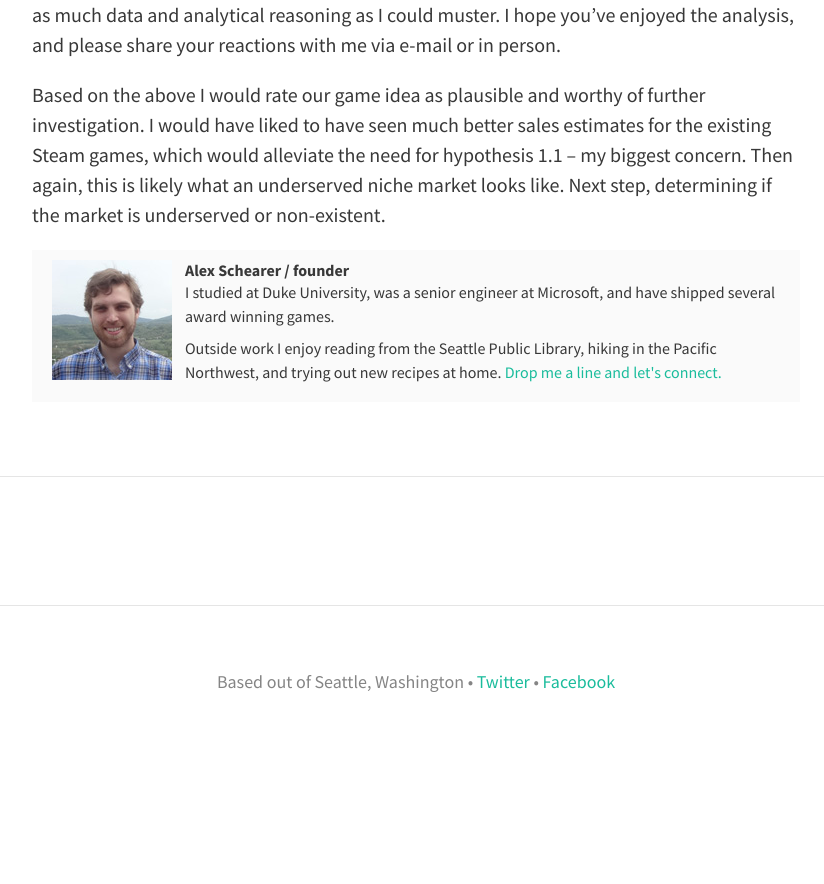
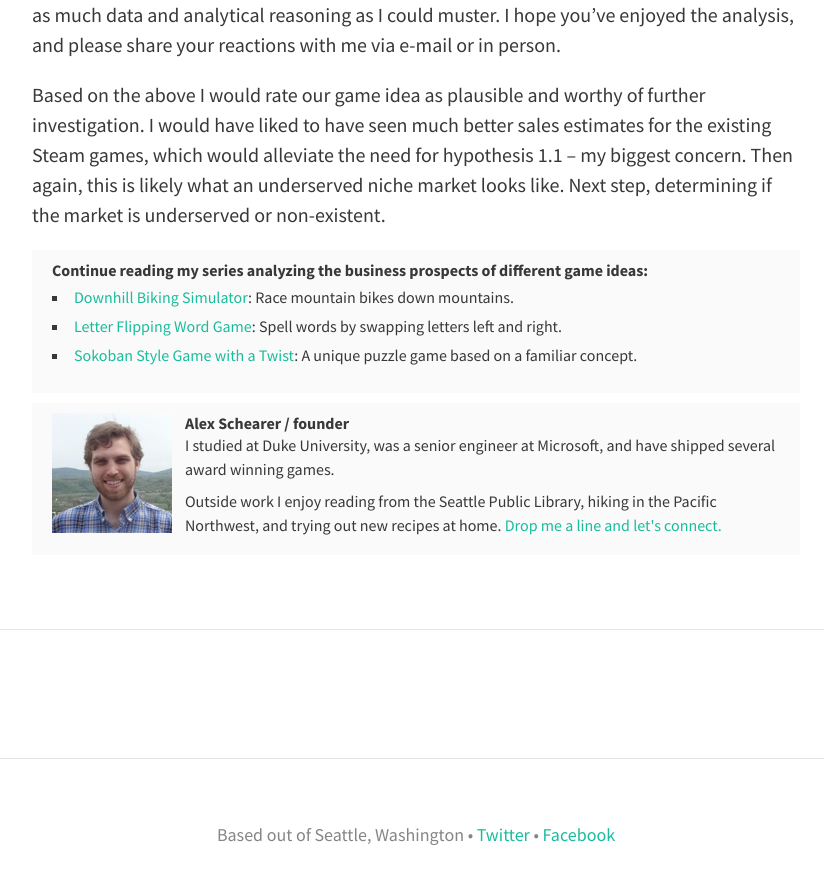
Before and after one commit to aschearer/spottedzebra.us, a Jekyll site: the page built from blog/_posts/2017-01-01-Should_I-Make_Downhill_Biking_Simulator.md, in a window 1280 px wide and 900 px high, scrolled down 5105 px. Shown: the top 884 px of the window, without its empty margins (224-1048 px from the left). Built offline with Jekyll 4.4.1, drawn with Linux system fonts in a browser that asks for light colours; nearby versions of some CDN libraries; comment, search, counter and statistics services are not loaded; before the commit the page ends 5862 px from its top, so only the background shows below that.

Commit message:
Adding post on sokoban style game. Adding footer for fast access to articles on should-i-make series.

```diff
--- /dev/null
+++ b/_includes/should-i-make-footer.html
@@ -0,0 +1,8 @@
+<div class="continue-reading">
+    <header>Continue reading my series analyzing the business prospects of different game ideas:</header>
+    <ol>
+        <li><a href="{%post_url blog/2017-01-01-Should_I-Make_Downhill_Biking_Simulator%}">Downhill Biking Simulator</a>: Race mountain bikes down mountains.</li>
+        <li><a href="{%post_url blog/2017-01-04-Should_I-Make_Letter_Flipping_Word_Game%}">Letter Flipping Word Game</a>: Spell words by swapping letters left and right.</li>
+        <li><a href="{%post_url blog/2017-01-09-Should_I-Make_Sokoban_Game%}">Sokoban Style Game with a Twist</a>: A unique puzzle game based on a familiar concept.</li>
+    </ol>
+</div>
--- a/blog/_posts/2017-01-01-Should_I-Make_Downhill_Biking_Simulator.md
+++ b/blog/_posts/2017-01-01-Should_I-Make_Downhill_Biking_Simulator.md
@@ -101,5 +101,7 @@ And there you have it. I've tried to lay out the case for Downhill Biking Simula
 
 Based on the above I would rate our game idea as plausible and worthy of further investigation. I would have liked to have seen much better sales estimates for the existing Steam games, which would alleviate the need for hypothesis 1.1 – my biggest concern. Then again, this is likely what an underserved niche market looks like. Next step, determining if the market is underserved or non-existent.
 
+{% include should-i-make-footer.html %}
+
 [1]: https://www.kickstarter.com/projects/50786070/stoked-extreme-mountain-biking-a-multi-platform-vi
 [2]: http://yachtclubgames.com/2014/08/sales-one-month/
```
Also changed, not shown: blog/_posts/2017-01-04-Should_I-Make_Letter_Flipping_Word_Game.md (+2 -0 lines), blog/_posts/2017-01-09-Should_I-Make_Sokoban_Game.md (added, +78 -0 lines).
